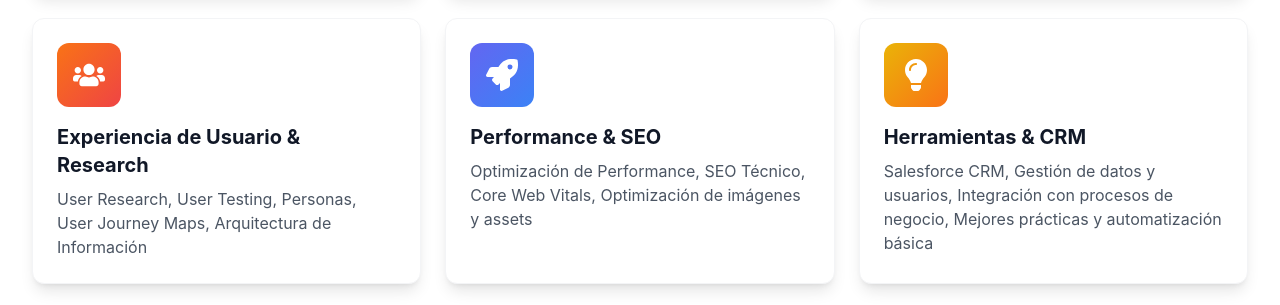
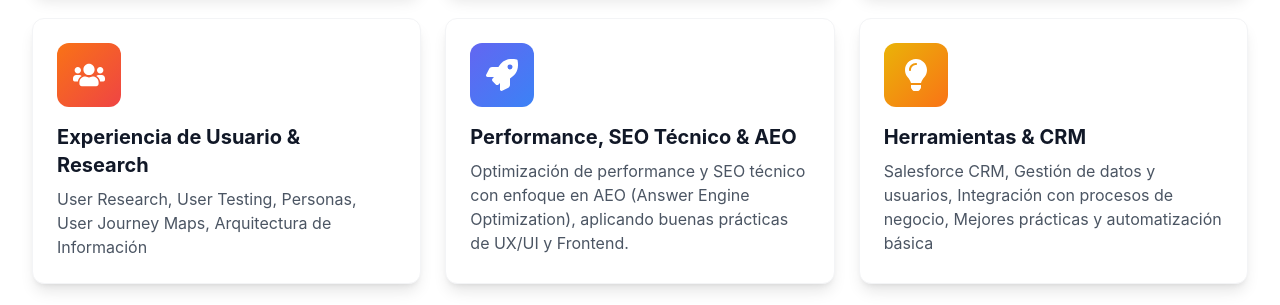
Before and after one commit to Molly2605/personal-web-milagros, a Next.js app: page / in a window 1280 px wide. Shown: the part 2100-2405 px from the top of the page. Built offline with nearby package versions, Linux system fonts and the light colour scheme; no server answers.

Commit message:
Add SEO and AEO optimized content and include sitemap for Google Analytics

```diff
--- a/components/About.tsx
+++ b/components/About.tsx
@@ -45,8 +45,8 @@ export default function About() {
     },
     {
       icon: FaRocket,
-      title: 'Performance & SEO',
-      description: 'Optimización de Performance, SEO Técnico, Core Web Vitals, Optimización de imágenes y assets',
+      title: 'Performance, SEO Técnico & AEO',
+      description: 'Optimización de performance y SEO técnico con enfoque en AEO (Answer Engine Optimization), aplicando buenas prácticas de UX/UI y Frontend.',
       color: 'from-indigo-500 to-blue-500',
     },
     {
```
Also changed, not shown: 1 other file (tests, documents, lock files or other folders).
